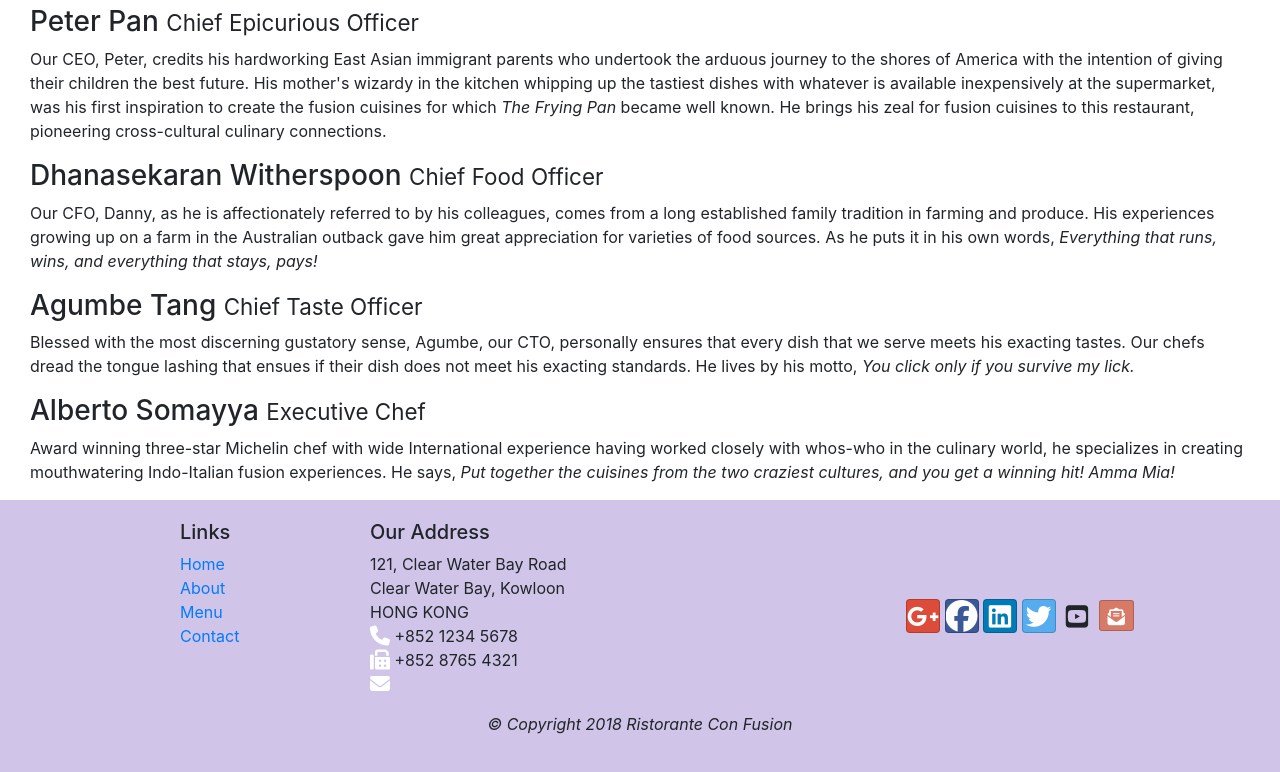
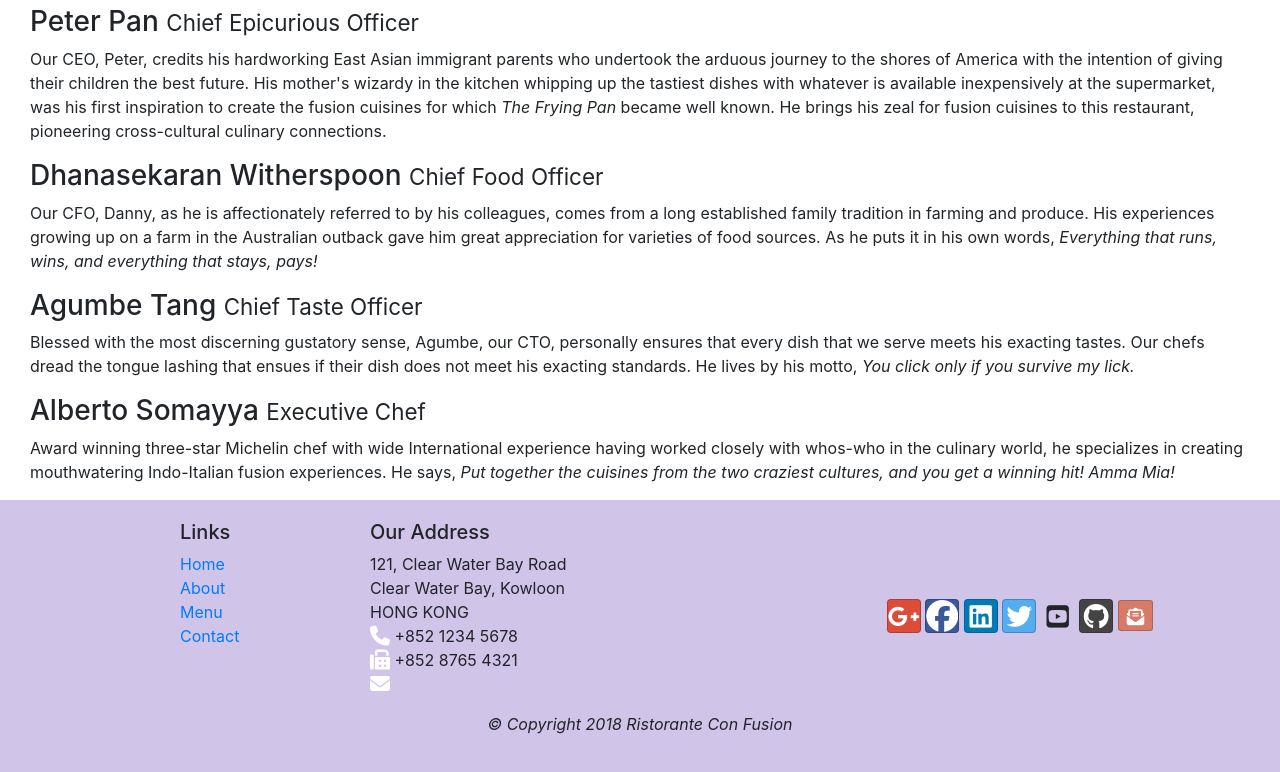
Before and after one commit to CFloy66-v12o/conFusion, a website: page aboutus.html in a window 1280 px wide. Shown: the part 776-1548 px from the top of the page. Drawn offline with nearby package versions, Linux system fonts and the light colour scheme.

Commit message:
added github icon to project

```diff
--- a/aboutus.html
+++ b/aboutus.html
@@ -115,6 +115,7 @@
                         <a class="btn btn-social-icon btn-linkedin" href="http://www.linkedin.com/in/"><i class="fab fa-linkedin fa-lg"></i></a>
                         <a class="btn btn-social-icon btn-twitter" href="http://twitter.com/"><i class="fab fa-twitter fa-lg"></i></a>
                         <a class="btn btn-social-icon btn-youtube" href="http://youtube.com/"><i class="fab fa-youtube-square fa-lg"></i></a>
+                        <a class ="btn btn-social-icon btn-github" href="https://github.com/eastcoastwebdev/conFusion"><i class="fab fa-github fa-lg"></i></a>
                         <a class="btn btn-adn btn-sm" href="mailto: confusion@food.net"><i class="fas fa-envelope-open-text fa-lg"></i></a>
                     </div>
                 </div>
```
Also changed, not shown: index.html (+1 -0 lines).
